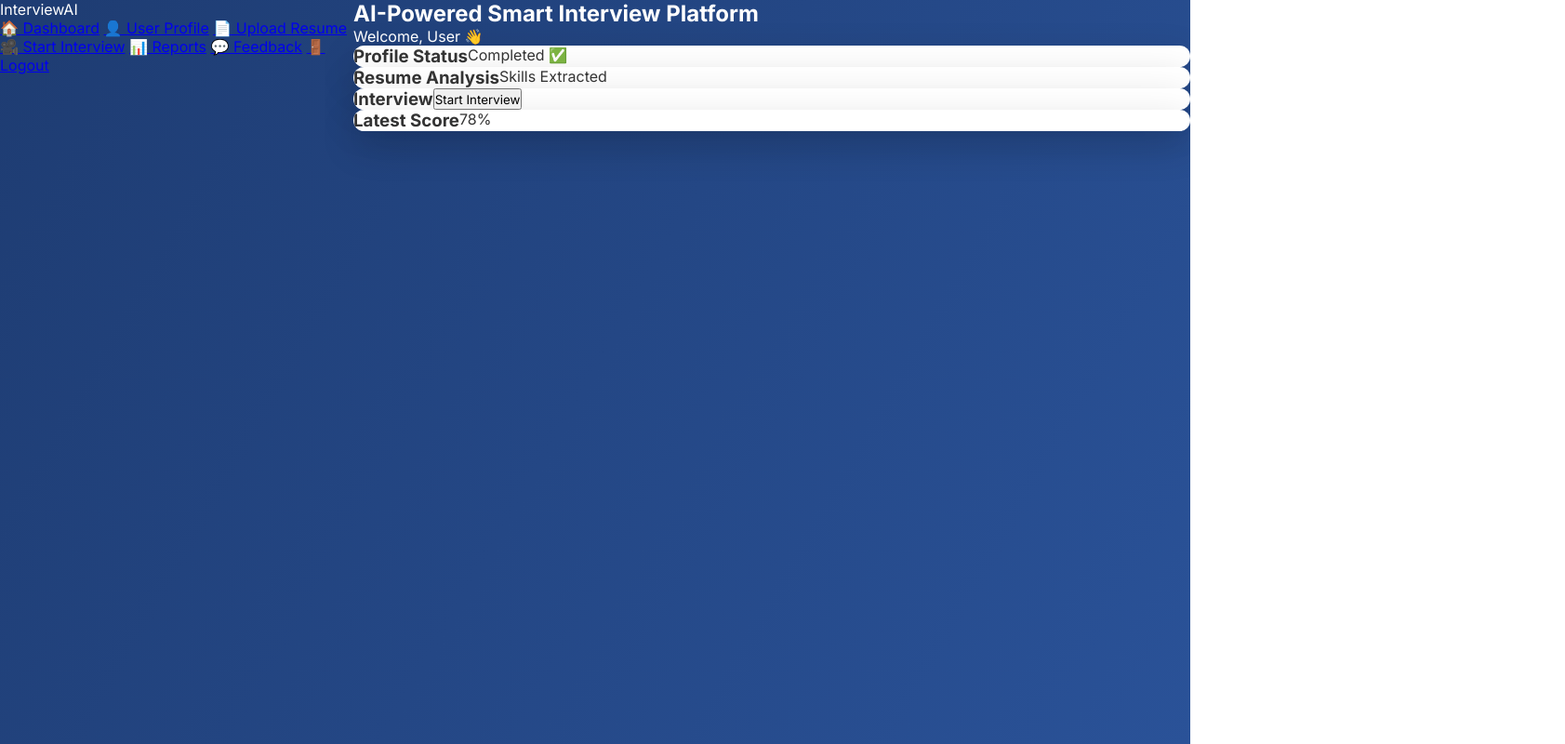
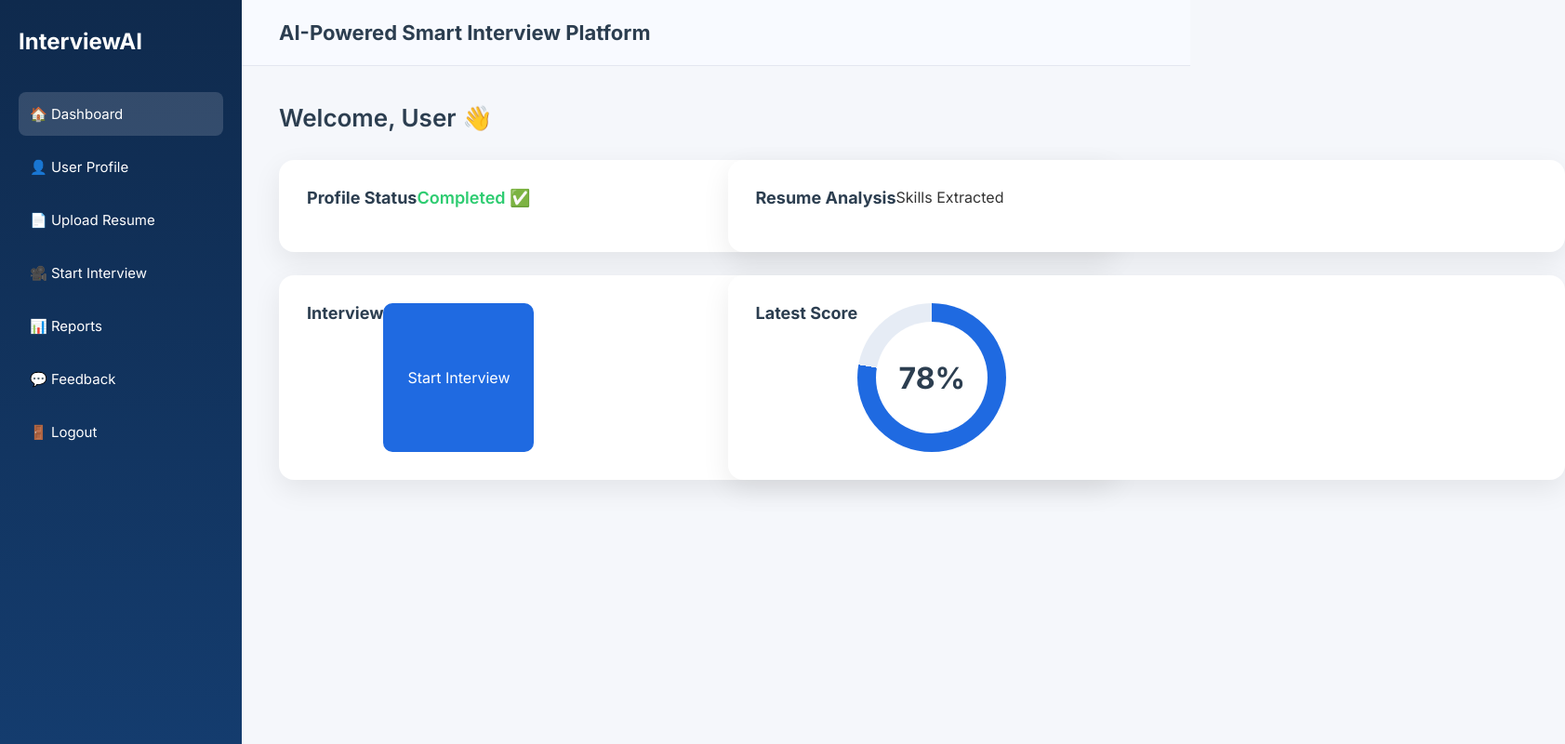
Before and after one commit to shivkumarudas/Smart-Interview-Platform, a plain HTML site: page dashboard.html in a window 1280 px wide. Shown: the whole page at 93% size, 1683 px wide, since content can reach past the window. Drawn offline with Linux system fonts and the light colour scheme.

Commit message:
Update style.css

```diff
--- a/css/style.css
+++ b/css/style.css
@@ -115,3 +115,137 @@
                 width: 100%;
             }
         }
+
+        /* code for dashboard page */
+
+        *{
+    margin:0;
+    padding:0;
+    box-sizing:border-box;
+    font-family:'Inter',sans-serif;
+}
+body{
+    background:#f5f7fb;
+    display:flex;
+}
+
+/* SIDEBAR */
+.sidebar{
+    width:260px;
+    height:100vh;
+    background:linear-gradient(180deg,#0f2a4d,#143c6e);
+    color:#fff;
+    padding:30px 20px;
+}
+.logo{
+    font-size:24px;
+    font-weight:700;
+    margin-bottom:40px;
+}
+.menu a{
+    display:flex;
+    align-items:center;
+    gap:12px;
+    padding:14px 12px;
+    margin-bottom:10px;
+    border-radius:8px;
+    color:#fff;
+    text-decoration:none;
+    font-size:15px;
+}
+.menu a:hover,
+.menu a.active{
+    background:rgba(255,255,255,0.15);
+}
+
+/* MAIN */
+.main{
+    flex:1;
+}
+
+/* HEADER */
+.header{
+    background:#f8faff;
+    padding:22px 40px;
+    border-bottom:1px solid #e3e7f0;
+}
+.header h2{
+    font-size:22px;
+    color:#2c3e50;
+}
+
+/* CONTENT */
+.content{
+    padding:40px;
+}
+.welcome{
+    font-size:26px;
+    font-weight:600;
+    margin-bottom:30px;
+    color:#2c3e50;
+}
+
+/* CARDS */
+.cards{
+    display:grid;
+    grid-template-columns:repeat(auto-fit,minmax(300px,1fr));
+    gap:25px;
+}
+.card{
+    background:#fff;
+    border-radius:16px;
+    padding:30px;
+    box-shadow:0 10px 30px rgba(0,0,0,0.08);
+}
+.card h3{
+    font-size:18px;
+    margin-bottom:18px;
+    color:#2c3e50;
+}
+.status{
+    font-size:18px;
+    font-weight:600;
+    color:#2ecc71;
+}
+
+/* INTERVIEW BUTTON */
+.start-btn{
+    background:#1f6ae1;
+    color:#fff;
+    border:none;
+    padding:14px 26px;
+    font-size:16px;
+    border-radius:10px;
+    cursor:pointer;
+}
+.start-btn:hover{
+    background:#1557c0;
+}
+
+/* SCORE CIRCLE */
+.score-box{
+    display:flex;
+    justify-content:center;
+    align-items:center;
+}
+.circle{
+    width:160px;
+    height:160px;
+    border-radius:50%;
+    background:conic-gradient(#1f6ae1 0deg 280deg,#e6ecf5 280deg);
+    display:flex;
+    justify-content:center;
+    align-items:center;
+}
+.circle span{
+    background:#fff;
+    width:120px;
+    height:120px;
+    border-radius:50%;
+    display:flex;
+    justify-content:center;
+    align-items:center;
+    font-size:32px;
+    font-weight:700;
+    color:#2c3e50;
+}
```
